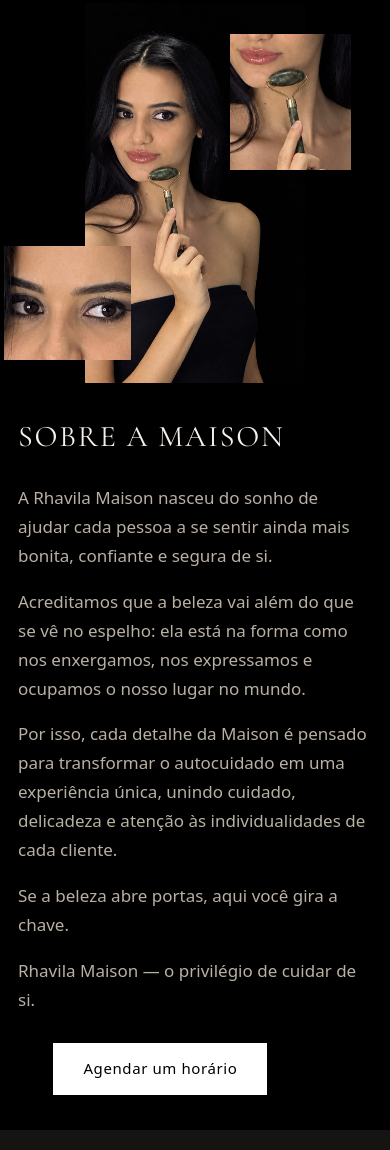
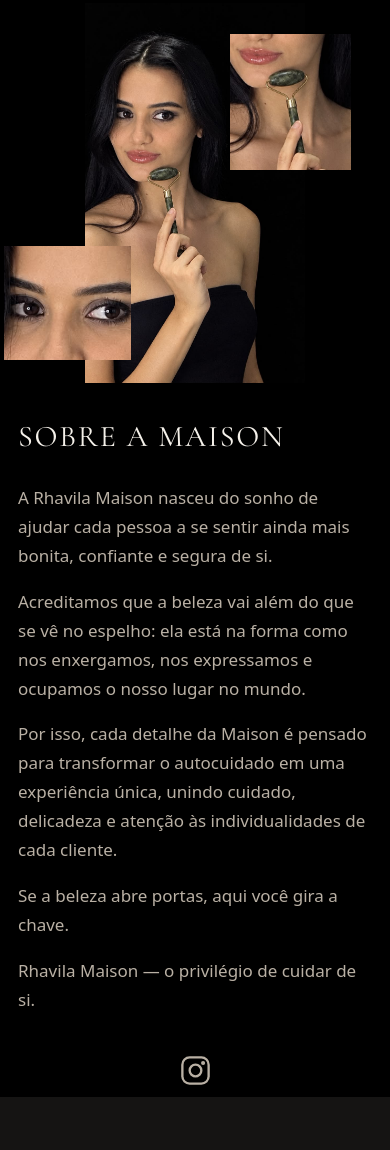
Before and after one commit to EricVieiraDev/rhavilamaison, a plain HTML site: page index.html in a window 390 px wide. Shown: the part 1464-2614 px from the top of the page. Drawn offline with nearby package versions, Linux system fonts and the light colour scheme.

Commit message:
atualziar projeto

```diff
--- a/index.html
+++ b/index.html
@@ -87,6 +87,10 @@
 nav{display:flex;flex-wrap:wrap;justify-content:center;gap:10px 30px;font-size:14px}  /* gap = espaço entre os links */
 nav a{text-decoration:none;color:var(--mute)}
 nav a:hover{color:#fff}
+/* Ícone do Instagram */
+.insta{display:inline-flex;margin-top:22px;color:var(--mute);transition:color .2s}  /* margin-top = distância do menu */
+.insta:hover{color:var(--gold)}                                                    /* fica dourado ao passar o mouse */
+.insta svg{width:35px;height:35px}
 
 /* =========================================================
    HERO (faixa grande com 3 colunas: foto | título | detalhe da foto)
@@ -104,6 +108,8 @@
 /* Botão branco (usado em todo o site). Fica dourado ao passar o mouse. */
 .btn{display:inline-block;background:#fff;color:#000;margin:10% ;padding:13px 30px;text-decoration:none;font-size:15px;letter-spacing:.04em}
 .btn:hover{background:var(--gold)}
+.btn2{display:inline-block;background:#fff;color:#000;margin:10% ;padding:13px 30px;text-decoration:none;font-size:15px;letter-spacing:.04em}
+.btn2:hover{background:var(--gold)}
 
 /* Títulos de seção (CUIDADOS FACIAIS, SOBRE A MAISON...) — sempre em caixa alta */
 h2{font-size:clamp(30px,4vw,42px);letter-spacing:.06em;text-transform:uppercase}
@@ -131,6 +137,7 @@
 .c3{left:-4%;bottom:6%;width:36%;height:30%;background:var(--ph) 20% 25%/400%}  /* foto da esquerda: mais para a esquerda */
 .about p{color:var(--mute);max-width:46ch}
 .about .btn{margin-top:12px}
+.insta-box{max-width:46ch;text-align:center}   /* mesma largura dos parágrafos; centraliza o ícone */
 
 /* =========================================================
    SEÇÕES DE SERVIÇOS (cardápio com preços)
@@ -180,7 +187,9 @@
   .sec{padding:56px 0}
   .cats{padding:56px 0}
   .c2{background:var(--ph) 30% 50%/300%}
-  .c3{background:var(--ph) 23% 25%/450%}
+  .c3{background:var(--ph) 23% 25%/470%}
+  .about .btn{margin-left:20%}
+  .btn2{margin-left:17%}
 }
 @media(prefers-reduced-motion:reduce){html{scroll-behavior:auto}}
 </style>
@@ -256,7 +265,18 @@
     <p>Por isso, cada detalhe da Maison é pensado para transformar o autocuidado em uma experiência única, unindo cuidado, delicadeza e atenção às individualidades de cada cliente.</p>
     <p>Se a beleza abre portas, aqui você gira a chave.</p>
     <p>Rhavila Maison — o privilégio de cuidar de si.</p>
-    <a class="btn" href="#agendar">Agendar um horário</a>
+    <!-- ============ INSTAGRAM ============
+     Troque SEU_USUARIO pelo @ da clínica (sem o @).
+     Exemplo: https://www.instagram.com/rhavilamaison/ -->
+<div class="insta-box">
+<a class="insta" href="https://www.instagram.com/rhavila_maison/" target="_blank" rel="noopener" aria-label="Instagram da Rhavila Maison">
+  <svg viewBox="0 0 24 24" fill="none" stroke="currentColor" stroke-width="1.6" stroke-linecap="round" stroke-linejoin="round" aria-hidden="true">
+    <rect x="3" y="3" width="18" height="18" rx="5"/>
+    <circle cx="12" cy="12" r="4"/>
+    <circle cx="17.2" cy="6.8" r=".6" fill="currentColor"/>
+  </svg>
+</a>
+</div>
   </div>
 </div>
 
@@ -375,7 +395,7 @@
                Sem espaços, parênteses, hífen ou sinal de +
              O texto depois de ?text= é a mensagem que já aparece pronta
              (%20 = espaço). Pode editar a frase.                          -->
-        <a class="btn" href="https://wa.me/5561993747100?text=Ol%C3%A1!%20Gostaria%20de%20agendar%20um%20hor%C3%A1rio%20na%20Rhavila%20Maison." target="_blank" rel="noopener">Agendar pelo WhatsApp</a>
+        <a class="btn2" href="https://wa.me/5561993747100?text=Ol%C3%A1!%20Gostaria%20de%20agendar%20um%20hor%C3%A1rio%20na%20Rhavila%20Maison." target="_blank" rel="noopener">Agendar pelo WhatsApp</a>
       </div>
     </div>
   </div>
```
